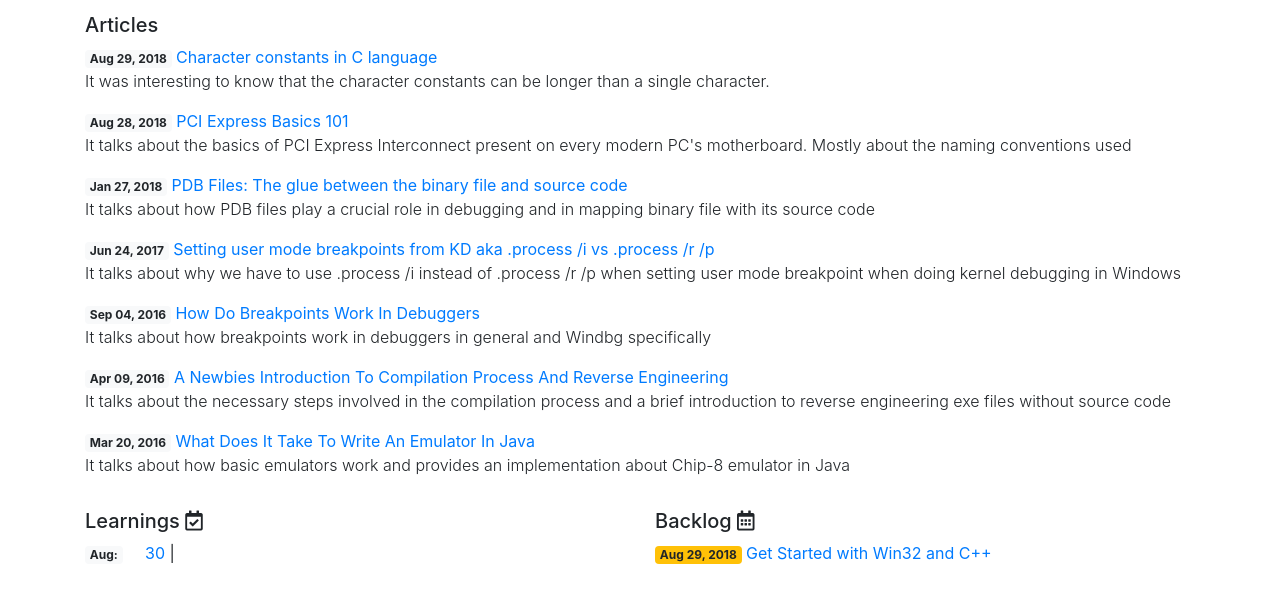
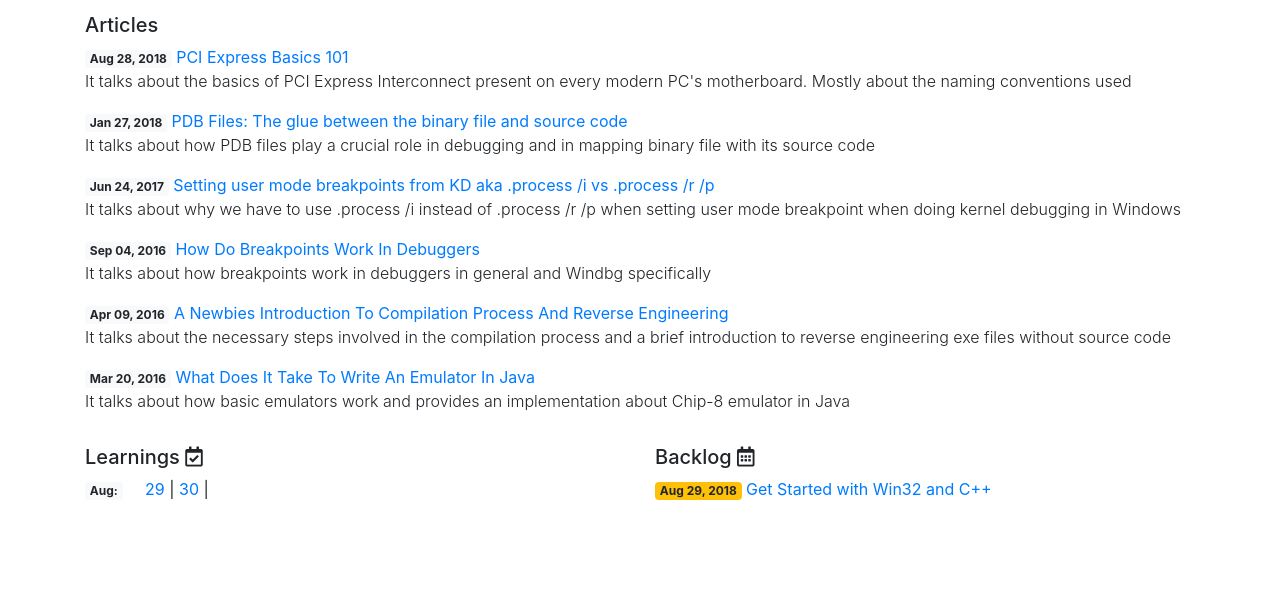
Before and after one commit to srikanth40/Website, a plain HTML site: page index.html in a window 1280 px wide. Shown: the part 59-662 px from the top of the page. Drawn offline with Linux system fonts and the light colour scheme.

Commit message:
fix ups
Signed-off-by: Vineel Kovvuri <vineel.kovvuri@gmail.com>

```diff
--- a/index.html
+++ b/index.html
@@ -26,21 +26,6 @@
                 <div class="col">
                     <h5>Articles</h5>
                     <div class="container">
-                        <div class="row">
-                            <div class="col">
-                                <div class="row">
-                                    <div class="pl-0 col">
-                                        <span class="badge badge-light">Aug 29, 2018</span>
-                                            <a href="txts/Character-constants-in-C-Language.txt" target=_blank> Character constants in C language </a>
-                                    </div>
-                                </div>
-                                <div class="row">
-                                    <p class="font-weight-light">
-                                        It was interesting to know that the character constants can be longer than a single character.
-                                    </p>
-                                </div>
-                            </div>
-                        </div>
                         <div class="row">
                             <div class="col">
                                 <div class="row">
@@ -146,7 +131,8 @@
                                 <span class="badge badge-light">Aug:</span>
                             </div>
                             <div class="col-11">
-                                <a href="txts/Learnings-30-Aug-2018.txt" target=_blank> 30 </a>|
+                                <a href="txts/Character-constants-in-C-Language.txt" target=_blank title="Character constants in C Language">29</a> |
+                                <a href="txts/Learnings-30-Aug-2018.txt" target=_blank>30</a> |
                             </div>
                         </div>
                     </div>
```
